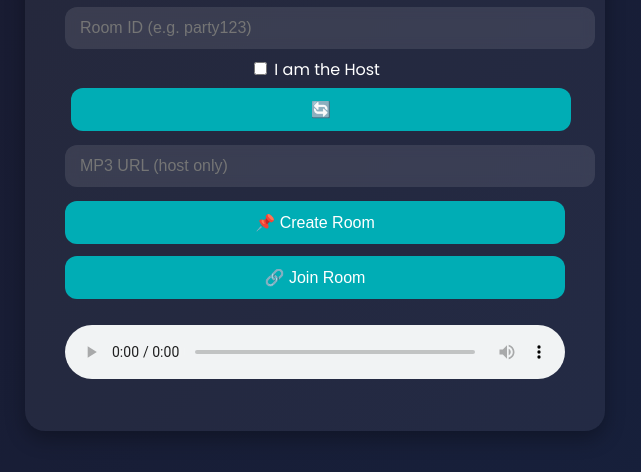
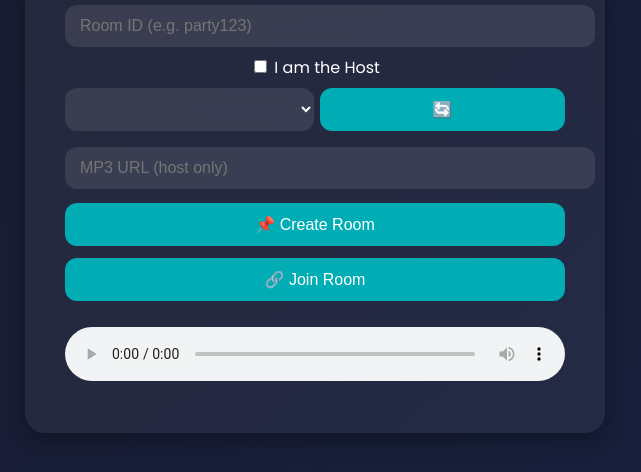
Before and after one commit to lyquyen551999/streamlit-music-files, a website: page index.html in a window 1280 px wide. Shown: the part 236-708 px from the top of the page, without its empty margins (325-966 px from the left). Drawn offline with Linux system fonts and the light colour scheme.

Commit message:
Update index.html

```diff
--- a/index.html
+++ b/index.html
@@ -74,8 +74,10 @@
   <h1>🎧 Listening Party</h1>
   <input id="roomId" placeholder="Room ID (e.g. party123)" type="text"/>
   <label><input id="isHost" onchange="toggleAudioInput()" type="checkbox"/> I am the Host</label>
-  <select id="audioSelect" style="display:none"></select>
-  <button onclick="fetchSongs()" style="margin-left: 6px;" title="Refresh song list">🔄</button>
+  <div id="songControls" style="display:none; display: flex; gap: 6px; align-items: center;">
+  <select id="audioSelect"></select>
+  <button onclick="fetchSongs()" title="Refresh song list">🔄</button>
+  </div>
   <input id="audioURL" placeholder="MP3 URL (host only)" type="text"/>
   <button id="createBtn" onclick="createRoom()">📌 Create Room</button>
   <button id="joinBtn" onclick="joinRoom()">🔗 Join Room</button>
@@ -115,7 +117,7 @@ function loadScript(src) {
 
 function toggleAudioInput() {
   const checked = isHost.checked;
-  audioSelect.style.display = checked ? 'inline' : 'none';
+  document.getElementById('songControls').style.display = checked ? 'flex' : 'none';
   audioURL.style.display = checked ? 'none' : 'inline';
   document.getElementById('uploadSection').style.display = checked ? 'block' : 'none';
   if (checked) fetchSongs();
```
